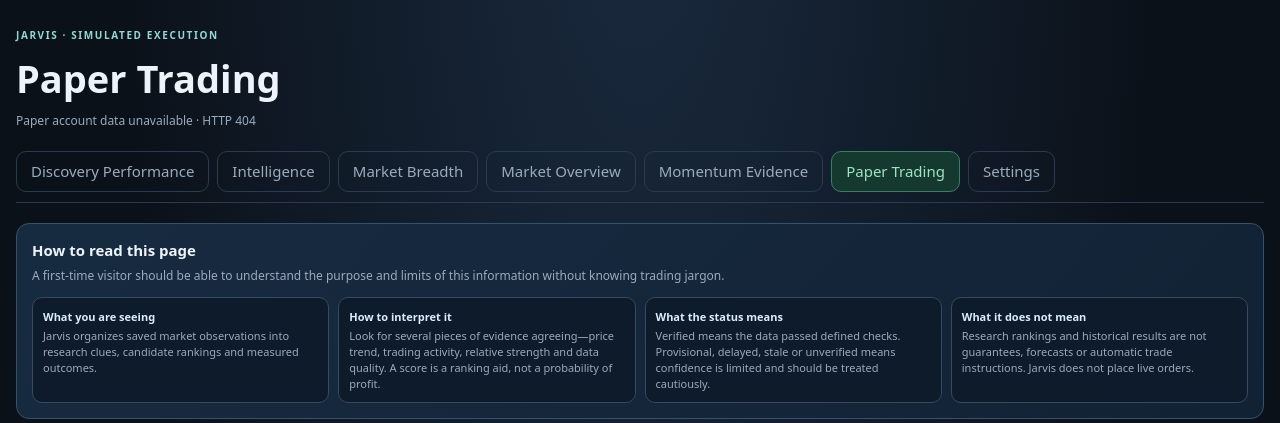
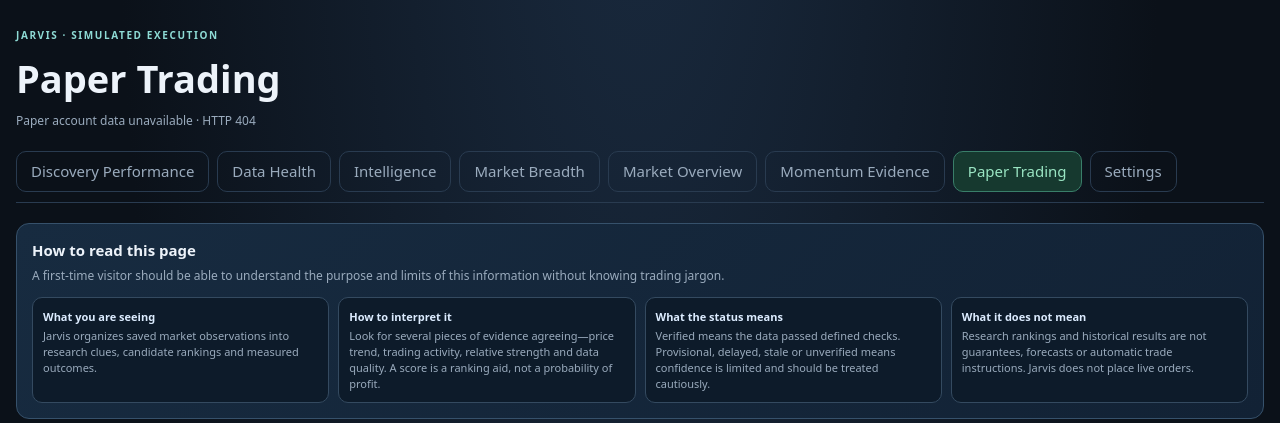
Before and after one commit to rileymagiera/jarvis-market-scanner, a Python web app: template templates/paper_trading.html in a window 1280 px wide. Shown: the top 423 px of the page. Run offline with Jinja, Linux system fonts and the light colour scheme; the template is opened without the code that fills it, so the values that code supplies are empty.

Commit message:
Add Data Health navigation link

```diff
--- a/templates/paper_trading.html
+++ b/templates/paper_trading.html
@@ -5,7 +5,7 @@
 
 .reading-guide{margin:14px 0 20px;padding:15px;border:1px solid #36516b;border-radius:13px;background:linear-gradient(135deg,#172b40,#122235)}.reading-guide h2{font-size:15px;margin:0 0 5px}.reading-guide-intro{color:var(--muted);font-size:12px;margin:0 0 11px}.guide-grid{display:grid;grid-template-columns:repeat(auto-fit,minmax(180px,1fr));gap:9px}.guide-item{padding:10px;border:1px solid #344a60;border-radius:10px;background:#0d1b2a}.guide-item b{display:block;font-size:11px;color:#dcecff;margin-bottom:3px}.guide-item span{display:block;color:var(--muted);font-size:11px;line-height:1.45}
 </style></head><body><main><div class="eyebrow">JARVIS · SIMULATED EXECUTION</div><h1>Paper Trading</h1><div class="muted" id="updated">Loading paper account…</div>
-<nav class="tabs"><a href="/discovery-performance">Discovery Performance</a><a href="/intelligence">Intelligence</a><a href="/market-breadth">Market Breadth</a><a href="/history">Market Overview</a><a href="/momentum-evidence">Momentum Evidence</a><a class="active" href="/paper-trading" aria-current="page">Paper Trading</a><a href="/settings">Settings</a></nav>
+<nav class="tabs"><a href="/discovery-performance">Discovery Performance</a><a href="/data-health">Data Health</a><a href="/intelligence">Intelligence</a><a href="/market-breadth">Market Breadth</a><a href="/history">Market Overview</a><a href="/momentum-evidence">Momentum Evidence</a><a class="active" href="/paper-trading" aria-current="page">Paper Trading</a><a href="/settings">Settings</a></nav>
 <section class="reading-guide" aria-label="How to understand this page"><h2>How to read this page</h2><p class="reading-guide-intro">A first-time visitor should be able to understand the purpose and limits of this information without knowing trading jargon.</p><div class="guide-grid"><div class="guide-item"><b>What you are seeing</b><span>Jarvis organizes saved market observations into research clues, candidate rankings and measured outcomes.</span></div><div class="guide-item"><b>How to interpret it</b><span>Look for several pieces of evidence agreeing—price trend, trading activity, relative strength and data quality. A score is a ranking aid, not a probability of profit.</span></div><div class="guide-item"><b>What the status means</b><span>Verified means the data passed defined checks. Provisional, delayed, stale or unverified means confidence is limited and should be treated cautiously.</span></div><div class="guide-item"><b>What it does not mean</b><span>Research rankings and historical results are not guarantees, forecasts or automatic trade instructions. Jarvis does not place live orders.</span></div></div></section>
 <section class="hero"><div><div class="eyebrow">AUTOMATIC BUY-SIGNAL PAPER EXECUTION</div><h2 style="margin:6px 0">A $250 virtual account. Real signals. Simulated fills.</h2><div class="muted">Official BUY signals and a separate experimental Risk-Off paper strategy can open simulated positions. Risk-Off entries are allowed only when the market-regime gate is the sole failed BUY-readiness condition; all other quality and risk gates still apply. Both strategies share the same $250 account and sampled exit rules.</div></div><div class="notice"><b>PAPER ONLY · NO BROKER CONNECTION</b><br>This account is isolated from Coinbase and Webull. No real orders, deposits, withdrawals, or account balances are accessed. Prices are sampled during scans; simulated fills are not guaranteed market executions.</div></section>
 <div class="grid" id="metrics"><div class="metric"><div class="k">STARTING BALANCE</div><strong>$250.00</strong></div></div>
```
